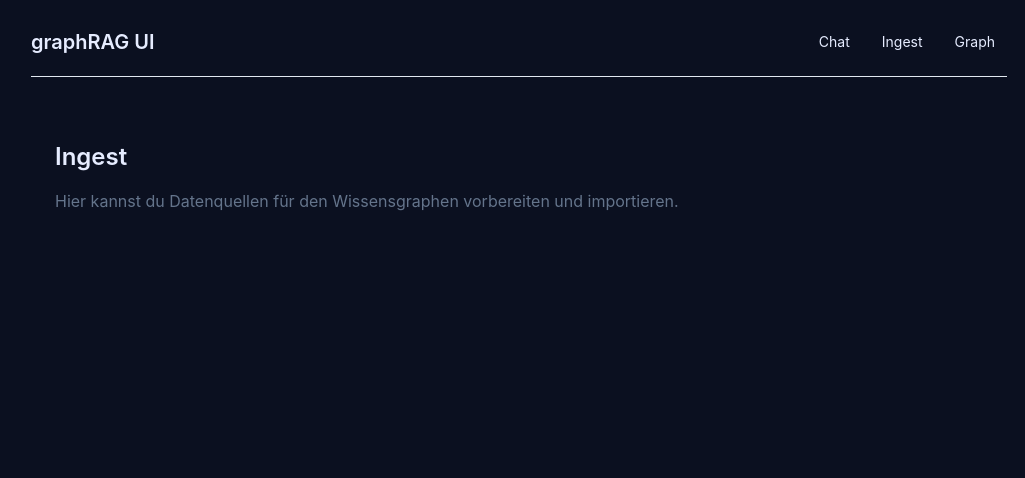
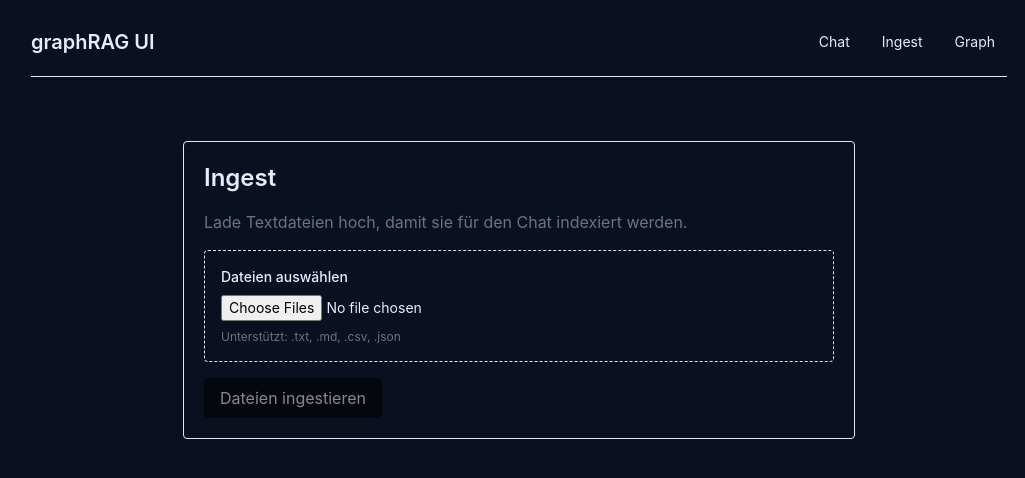
Before and after one commit to patrickfroe/graphRAG, a Next.js app in the folder ui/: page /ingest in a window 1280 px wide. Shown: the top 478 px of the page, without its empty margins (121-1146 px from the left). Built offline with nearby package versions, Linux system fonts and the light colour scheme.

Commit message:
Fix ingest UI file upload flow

```diff
--- a/ui/app/ingest/page.tsx
+++ b/ui/app/ingest/page.tsx
@@ -1,8 +1,96 @@
+"use client";
+
+import { ChangeEvent, useMemo, useState } from "react";
+
+import { ingestDocuments } from "../../lib/api";
+
+const ACCEPTED_FILE_TYPES = ".txt,.md,.csv,.json,text/plain,text/markdown,text/csv,application/json";
+
 export default function IngestPage() {
+  const [files, setFiles] = useState<File[]>([]);
+  const [loading, setLoading] = useState(false);
+  const [error, setError] = useState<string | null>(null);
+  const [success, setSuccess] = useState<string | null>(null);
+
+  const totalSizeLabel = useMemo(() => {
+    const totalBytes = files.reduce((sum, file) => sum + file.size, 0);
+    if (totalBytes < 1024) return `${totalBytes} B`;
+    if (totalBytes < 1024 * 1024) return `${(totalBytes / 1024).toFixed(1)} KB`;
+    return `${(totalBytes / (1024 * 1024)).toFixed(1)} MB`;
+  }, [files]);
+
+  const handleFilesChange = (event: ChangeEvent<HTMLInputElement>) => {
+    const selectedFiles = Array.from(event.target.files ?? []);
+    setFiles(selectedFiles);
+    setError(null);
+    setSuccess(null);
+  };
+
+  const handleUpload = async () => {
+    if (files.length === 0 || loading) return;
+
+    setLoading(true);
+    setError(null);
+    setSuccess(null);
+
+    try {
+      const contents = await Promise.all(files.map((file) => file.text()));
+      const response = await ingestDocuments(contents);
+      setSuccess(`${response.ingested} Datei(en) erfolgreich ingestiert.`);
+      setFiles([]);
+    } catch (err) {
+      setError(err instanceof Error ? err.message : "Upload fehlgeschlagen.");
+    } finally {
+      setLoading(false);
+    }
+  };
+
   return (
-    <section className="space-y-4">
+    <section className="mx-auto w-full max-w-2xl space-y-4 rounded border p-5">
       <h2 className="text-2xl font-semibold">Ingest</h2>
-      <p className="text-muted-foreground">Hier kannst du Datenquellen für den Wissensgraphen vorbereiten und importieren.</p>
+      <p className="text-muted-foreground">Lade Textdateien hoch, damit sie für den Chat indexiert werden.</p>
+
+      <div className="space-y-2 rounded border border-dashed p-4">
+        <label htmlFor="ingest-files" className="block text-sm font-medium">
+          Dateien auswählen
+        </label>
+        <input
+          id="ingest-files"
+          type="file"
+          multiple
+          accept={ACCEPTED_FILE_TYPES}
+          className="w-full text-sm"
+          onChange={handleFilesChange}
+          disabled={loading}
+        />
+
+        <p className="text-xs text-gray-500">Unterstützt: .txt, .md, .csv, .json</p>
+      </div>
+
+      {files.length > 0 && (
+        <div className="space-y-2 rounded border p-3">
+          <p className="text-sm font-medium">
+            {files.length} Datei(en) ausgewählt · {totalSizeLabel}
+          </p>
+          <ul className="max-h-40 space-y-1 overflow-y-auto text-sm text-gray-700">
+            {files.map((file) => (
+              <li key={`${file.name}-${file.lastModified}`}>{file.name}</li>
+            ))}
+          </ul>
+        </div>
+      )}
+
+      {error && <div className="rounded border border-red-200 bg-red-50 p-2 text-sm text-red-700">{error}</div>}
+      {success && <div className="rounded border border-green-200 bg-green-50 p-2 text-sm text-green-700">{success}</div>}
+
+      <button
+        type="button"
+        className="rounded bg-black px-4 py-2 text-white disabled:cursor-not-allowed disabled:opacity-50"
+        onClick={handleUpload}
+        disabled={loading || files.length === 0}
+      >
+        {loading ? "Lade hoch..." : "Dateien ingestieren"}
+      </button>
     </section>
   );
 }
--- a/ui/lib/api.ts
+++ b/ui/lib/api.ts
@@ -63,3 +63,29 @@ export async function evidence(chunkIds: string[]): Promise<EvidenceResponse> {
     method: "GET",
   });
 }
+
+export async function ingestDocuments(documents: string[]): Promise<{ ingested: number }> {
+  const trimmedDocuments = documents.map((document) => document.trim()).filter(Boolean);
+
+  if (trimmedDocuments.length === 0) {
+    return { ingested: 0 };
+  }
+
+  try {
+    return await requestJson<{ ingested: number }>(`${API_BASE}/ingest`, {
+      method: "POST",
+      body: JSON.stringify({
+        documents: trimmedDocuments.map((text, index) => ({
+          id: `upload-${Date.now()}-${index + 1}`,
+          title: `Upload ${index + 1}`,
+          text,
+        })),
+      }),
+    });
+  } catch {
+    return requestJson<{ ingested: number }>(`${API_BASE}/ingest`, {
+      method: "POST",
+      body: JSON.stringify({ documents: trimmedDocuments }),
+    });
+  }
+}
```
